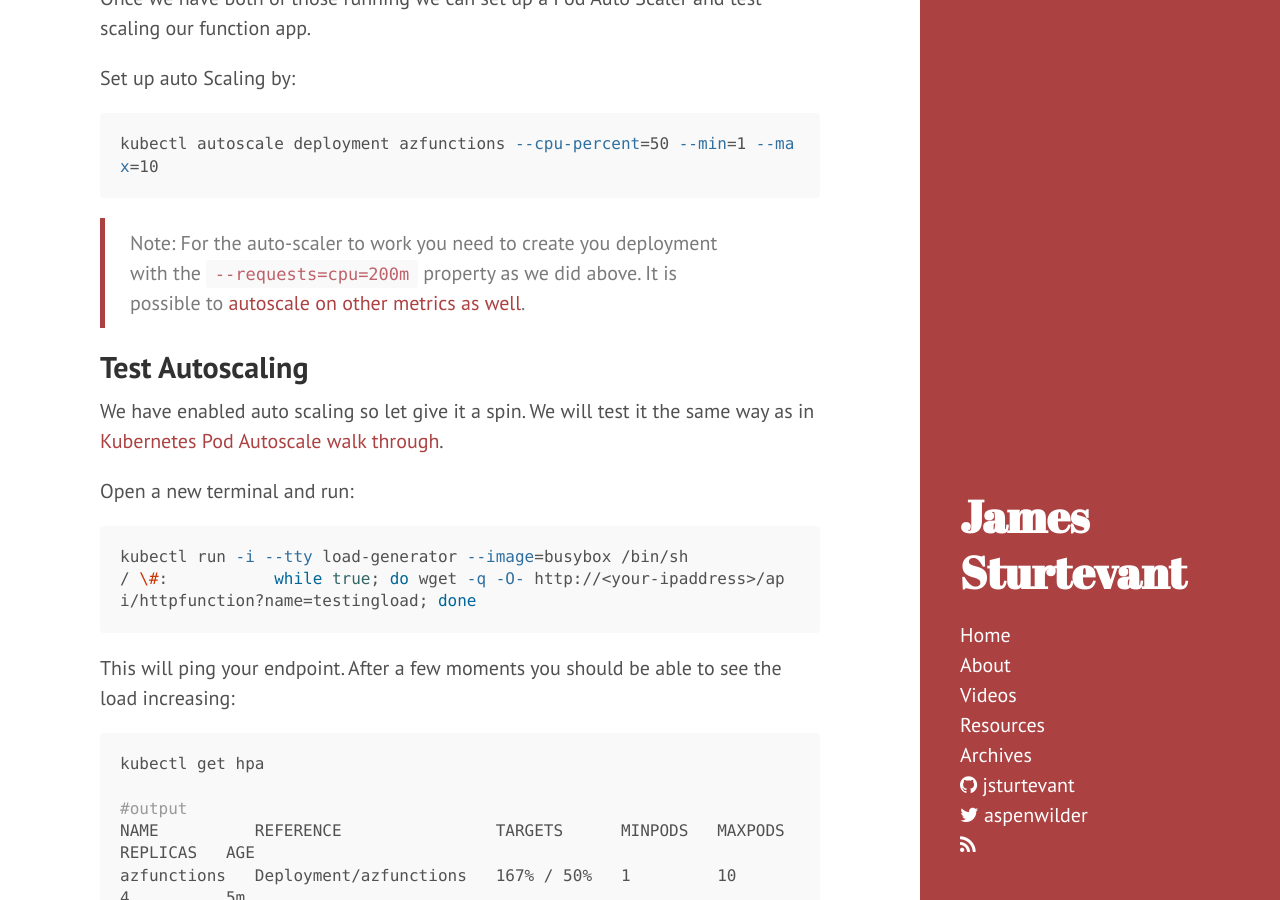
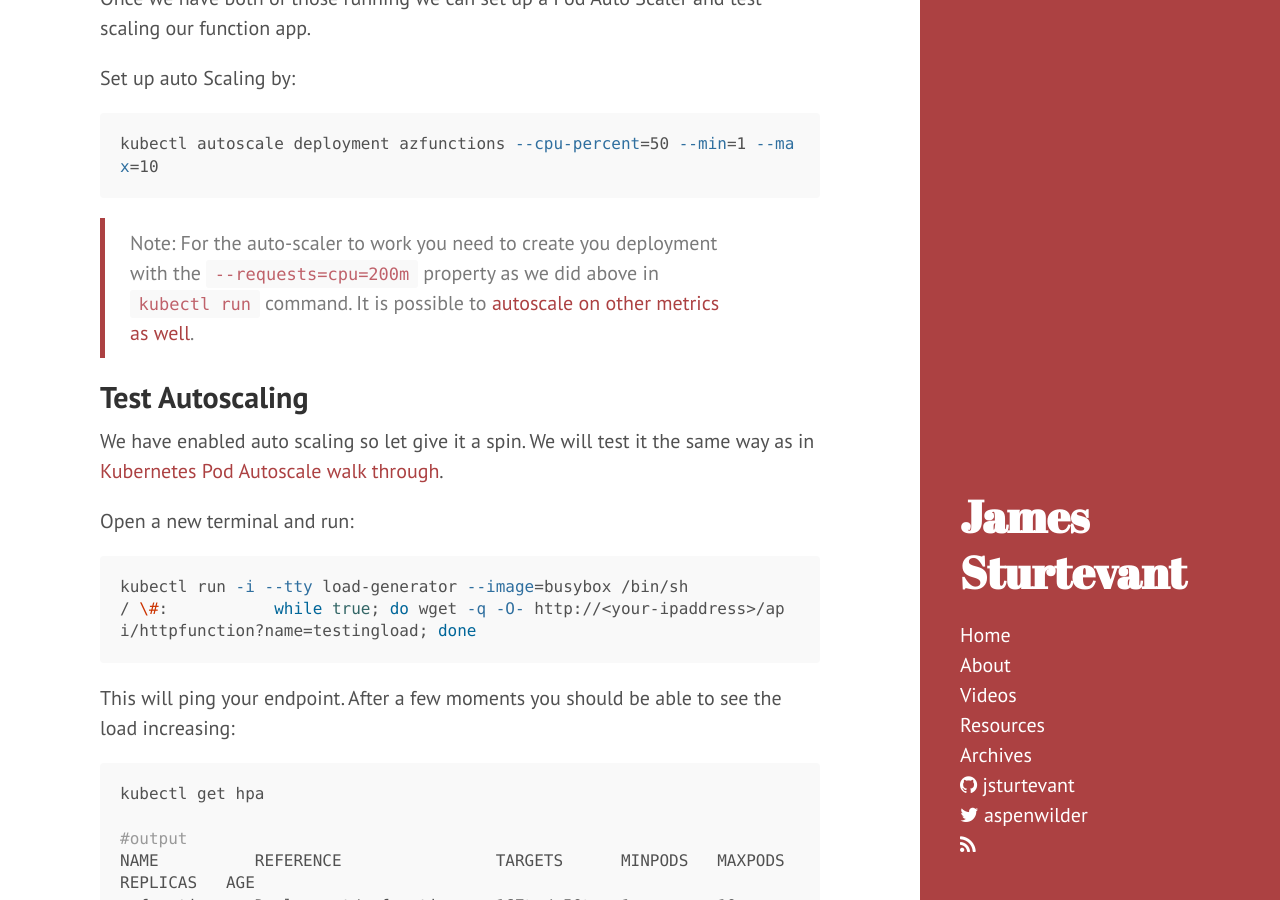
Before and after one commit to jsturtevant/jsturtevant.github.io, a Jekyll site: the page built from _posts/2017-11-30-Running-the-Azure-Functions-runtime-in-kubernetes.md, in a window 1280 px wide and 900 px high, scrolled down 1583 px. Built offline with Jekyll 4.4.1, drawn with Linux system fonts in a browser that asks for light colours; nearby versions of some CDN libraries; comment, search, counter and statistics services are not loaded.

Commit message:
azure functions and k8 update wording

````diff
--- a/_posts/2017-11-30-Running-the-Azure-Functions-runtime-in-kubernetes.md
+++ b/_posts/2017-11-30-Running-the-Azure-Functions-runtime-in-kubernetes.md
@@ -60,7 +60,7 @@ Set up auto Scaling by:
 kubectl autoscale deployment azfunctions --cpu-percent=50 --min=1 --max=10
 ```
 
-> Note:  For the auto-scaler to work you need to create you deployment with the `--requests=cpu=200m` property as we did above.  It is possible to [autoscale on other metrics as well](https://kubernetes.io/docs/tasks/run-application/horizontal-pod-autoscale/).
+> Note:  For the auto-scaler to work you need to create you deployment with the `--requests=cpu=200m` property as we did above in `kubectl run` command.  It is possible to [autoscale on other metrics as well](https://kubernetes.io/docs/tasks/run-application/horizontal-pod-autoscale/).
 
 ## Test Autoscaling
 We have enabled auto scaling so let give it a spin. We will test it the same way as in [Kubernetes Pod Autoscale walk through](https://kubernetes.io/docs/tasks/run-application/horizontal-pod-autoscale-walkthrough/).
````
